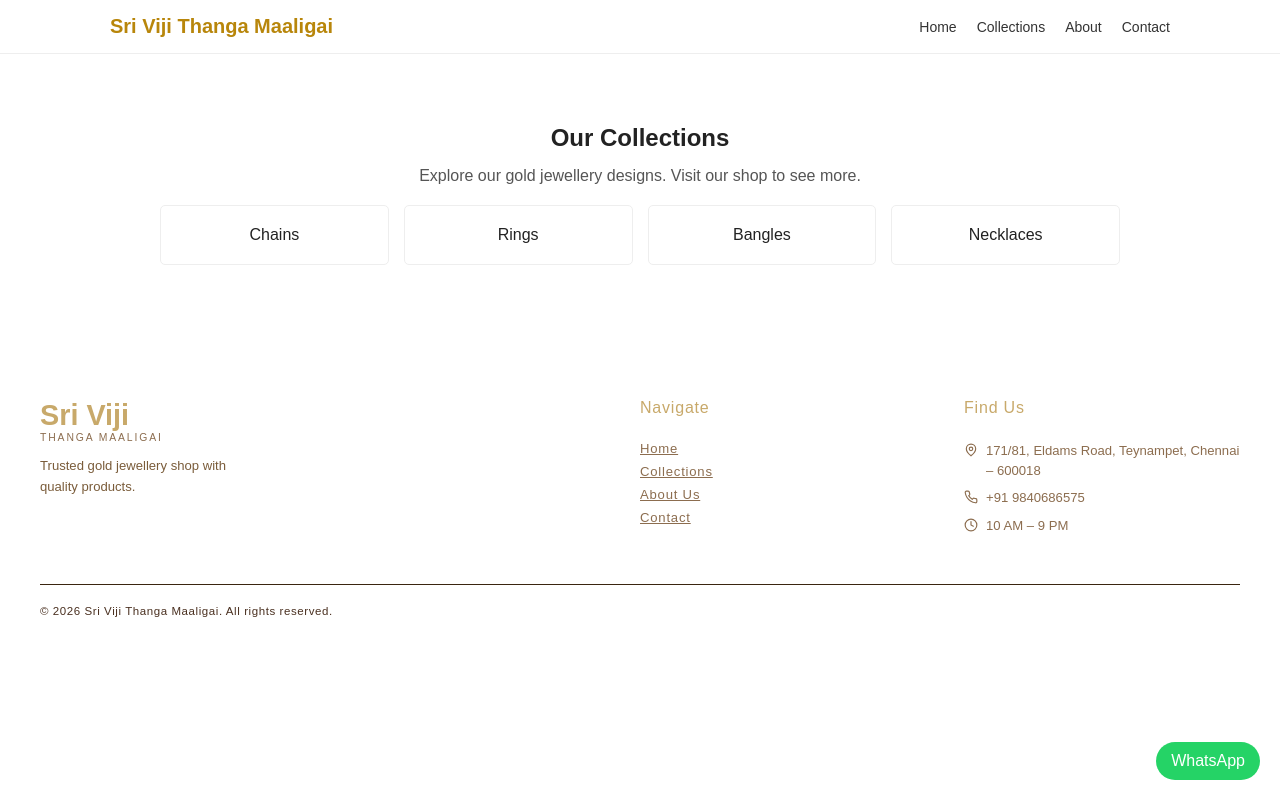
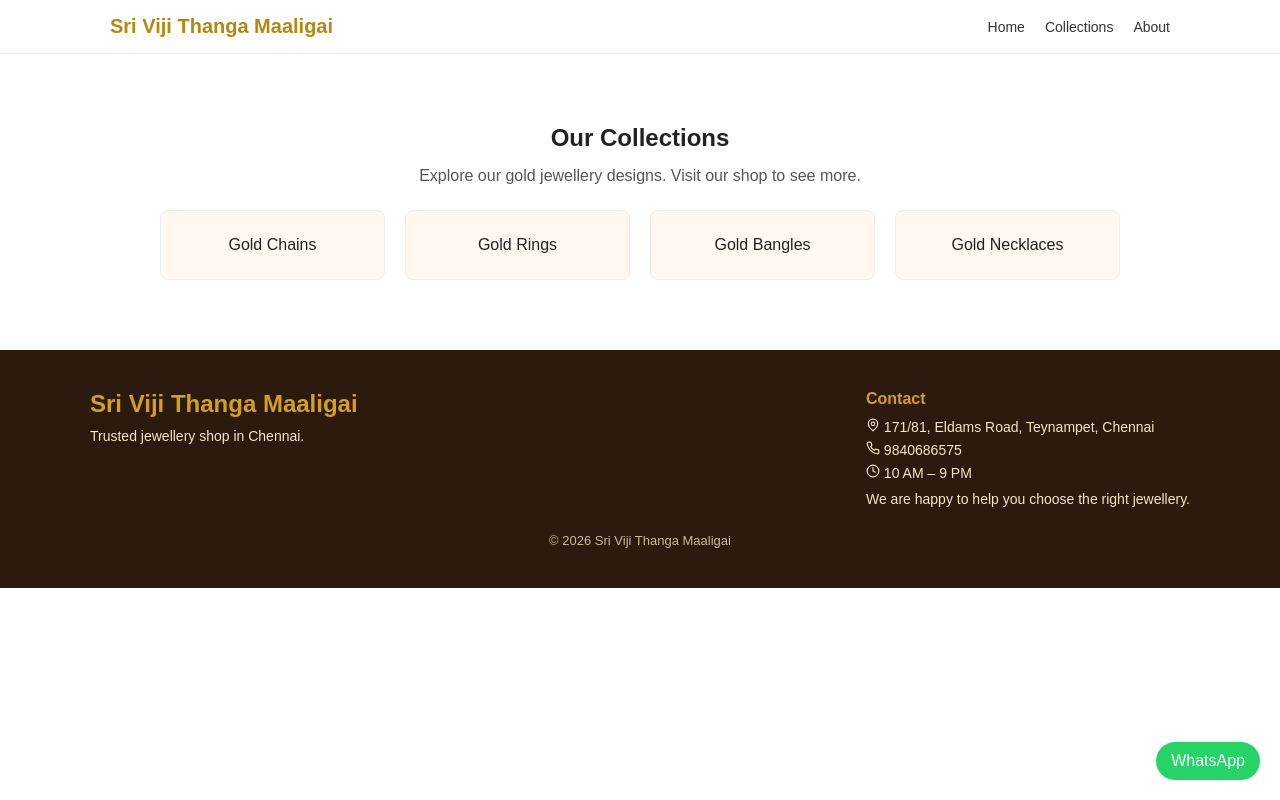
Before and after one commit to preeth08-git/sri-viji-thanga-maaligai, a React (Vite) app: page /collections in a window 1280 px wide. Built offline with nearby package versions, Linux system fonts and the light colour scheme.

Commit message:
final polished site

```diff
--- a/src/components/Footer.jsx
+++ b/src/components/Footer.jsx
@@ -1,60 +1,34 @@
-import { Link } from 'react-router-dom'
-import { MapPin, Phone, Clock } from 'lucide-react'
-import styles from './Footer.module.css'
+import { MapPin, Phone, Clock } from "lucide-react";
 
-export default function Footer() {
+function Footer() {
   return (
-    <footer className={styles.footer}>
-      <div className={styles.inner}>
+    <footer className="footer">
+      <div className="footer-container">
 
-        {/* Brand Section */}
-        <div className={styles.brand}>
-          <span className={styles.brandTop}>Sri Viji</span>
-          <span className={styles.brandSub}>Thanga Maaligai</span>
-          <p className={styles.tagline}>
-            Trusted gold jewellery shop with quality products.
-          </p>
+        <div className="footer-col">
+          <h2 className="footer-logo">Sri Viji Thanga Maaligai</h2>
+          <p>Trusted jewellery shop in Chennai.</p>
         </div>
 
-        {/* Navigation */}
-        <div className={styles.col}>
-          <h4 className={styles.colTitle}>Navigate</h4>
-          <Link to="/" className={styles.navLink}>Home</Link>
-          <Link to="/collections" className={styles.navLink}>Collections</Link>
-          <Link to="/about" className={styles.navLink}>About Us</Link>
-          <Link to="/contact" className={styles.navLink}>Contact</Link>
-        </div>
+        <div className="footer-col">
+          <h4>Contact</h4>
 
-        {/* Contact Info */}
-        <div className={styles.col}>
-          <h4 className={styles.colTitle}>Find Us</h4>
+          <p><MapPin size={14}/> 171/81, Eldams Road, Teynampet, Chennai</p>
+          <p><Phone size={14}/> 9840686575</p>
+          <p><Clock size={14}/> 10 AM – 9 PM</p>
 
-          <div className={styles.infoRow}>
-            <MapPin size={14} className={styles.icon} />
-            <span>
-              171/81, Eldams Road, Teynampet, Chennai – 600018
-            </span>
-          </div>
-
-          <div className={styles.infoRow}>
-            <Phone size={14} className={styles.icon} />
-            <span>+91 9840686575</span>
-          </div>
-
-          <div className={styles.infoRow}>
-            <Clock size={14} className={styles.icon} />
-            <span>10 AM – 9 PM</span>
-          </div>
+          <p style={{marginTop: "10px"}}>
+            We are happy to help you choose the right jewellery.
+          </p>
         </div>
 
       </div>
 
-      {/* Bottom */}
-      <div className={styles.bottom}>
-        <span>
-          © {new Date().getFullYear()} Sri Viji Thanga Maaligai. All rights reserved.
-        </span>
+      <div className="footer-bottom">
+        © {new Date().getFullYear()} Sri Viji Thanga Maaligai
       </div>
     </footer>
-  )
+  );
 }
+
+export default Footer;
--- a/src/components/Navbar.jsx
+++ b/src/components/Navbar.jsx
@@ -4,16 +4,13 @@ function Navbar() {
   return (
     <nav className="navbar">
       <div className="nav-container">
-
         <h2 className="logo">Sri Viji Thanga Maaligai</h2>
 
         <div className="nav-links">
           <Link to="/">Home</Link>
           <Link to="/collections">Collections</Link>
           <Link to="/about">About</Link>
-          <Link to="/contact">Contact</Link>
         </div>
-
       </div>
     </nav>
   );
--- a/src/index.css
+++ b/src/index.css
@@ -108,7 +108,7 @@ body {
   color: #555;
 }
 
-/* PAGE (Collections + Contact) */
+/* PAGE */
 .page {
   padding: 50px 20px;
 }
@@ -125,20 +125,28 @@ body {
   color: #555;
 }
 
-/* PRODUCT GRID */
+/* COLLECTION GRID */
 .product-grid {
-  margin-top: 20px;
+  margin-top: 25px;
   display: grid;
-  grid-template-columns: repeat(auto-fit, minmax(120px, 1fr));
-  gap: 15px;
+  grid-template-columns: repeat(auto-fit, minmax(140px, 1fr));
+  gap: 20px;
 }
 
 .card {
-  padding: 20px;
+  padding: 25px 15px;
+  background: #fff8f0;
+  border: 1px solid #eee;
+  border-radius: 8px;
+  text-align: center;
+  font-weight: 500;
+  transition: 0.2s ease;
+}
+
+.card:hover {
   background: #fff;
-  border: 1px solid #eee;
-  border-radius: 5px;
-  text-align: center;
+  border-color: #b8860b;
+  transform: translateY(-3px);
 }
 
 /* FOOTER */
@@ -148,18 +156,37 @@ body {
   padding: 40px 20px;
 }
 
-.footer a {
-  color: #f5e6c8;
+.footer-container {
+  max-width: 1100px;
+  margin: 0 auto;
+  display: flex;
+  justify-content: space-between;
+  gap: 30px;
+  flex-wrap: wrap;
 }
 
-.footer .colTitle {
+.footer-col {
+  max-width: 400px;
+}
+
+.footer-logo {
   color: #d4a017;
   margin-bottom: 10px;
 }
 
-.footer .bottom {
+.footer-col h4 {
+  color: #d4a017;
+  margin-bottom: 10px;
+}
+
+.footer-col p {
+  font-size: 14px;
+  margin-bottom: 6px;
+}
+
+.footer-bottom {
+  text-align: center;
   margin-top: 20px;
-  text-align: center;
   font-size: 13px;
   color: #cbb89d;
 }
--- a/src/pages/Collections.jsx
+++ b/src/pages/Collections.jsx
@@ -11,10 +11,10 @@ function Collections() {
         </p>
 
         <div className="product-grid">
-          <div className="card">Chains</div>
-          <div className="card">Rings</div>
-          <div className="card">Bangles</div>
-          <div className="card">Necklaces</div>
+          <div className="card">Gold Chains</div>
+          <div className="card">Gold Rings</div>
+          <div className="card">Gold Bangles</div>
+          <div className="card">Gold Necklaces</div>
         </div>
       </div>
     </section>
```
